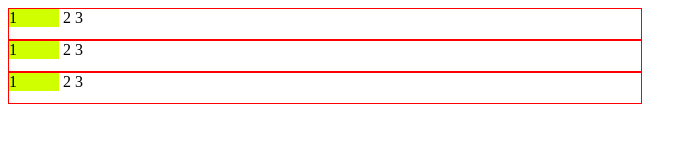
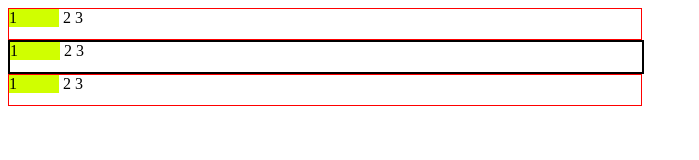
Before and after one commit to clouari/CSS1, a plain HTML site: page index.html in a window 1280 px wide. Shown: the whole page, without its empty margins (0-699 px from the left). Drawn offline with Linux system fonts and the light colour scheme.

Commit message:
뒤에 있는 div가 덮어써서 두번째 라인만 지정한 색으로 변경됨

```diff
--- a/index.html
+++ b/index.html
@@ -11,6 +11,10 @@
                     display: inline-block;
                     background-color: #d0ff00;
                     width: 50px;
+                }
+
+                #div2{
+                    border: 2px solid #000000;
                 }
         </style>
     </head>
```
